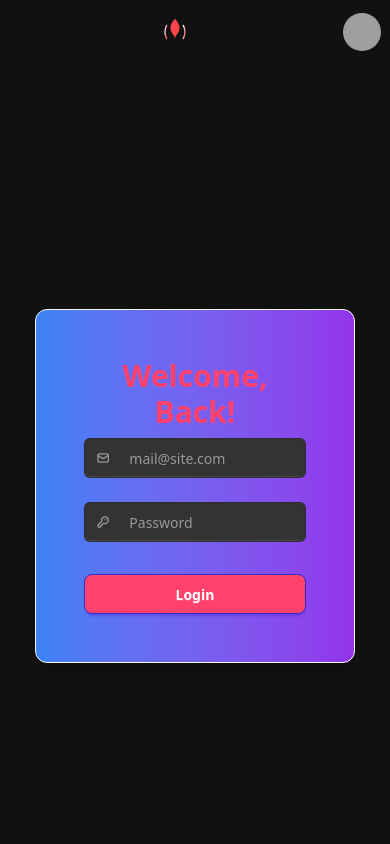
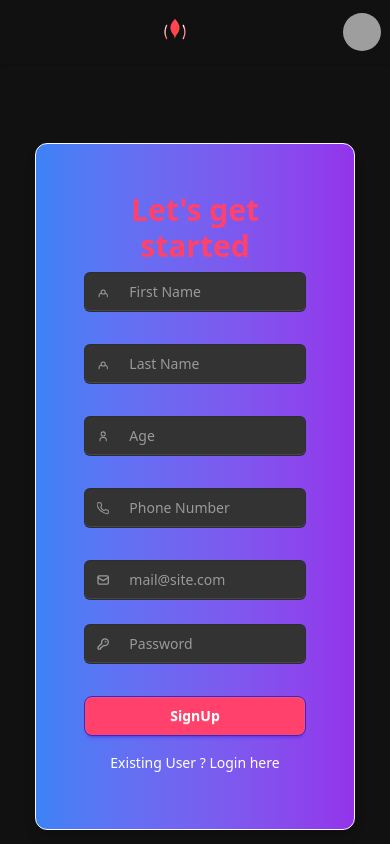
Before and after one commit to faroutfarhaan/DevTinder-Frontend, a React (Vite) app: page /login in a window 390 px wide. Shown: the top 844 px of the page. Built offline with nearby package versions, Linux system fonts and the light colour scheme; grey boxes are pictures that could not be loaded.

Commit message:
Add age and phone inputs with validation and fix login/signup card overlap

```diff
--- a/src/App.jsx
+++ b/src/App.jsx
@@ -3,7 +3,7 @@
 import React from "react"
 import Body from "./components/Body"
 import {Provider} from "react-redux"
-import Login from "./components/login"
+import Login from "./components/Login"
 import Profile from "./components/Profile"
 import { BrowserRouter, Route, Routes } from "react-router-dom"
 import appStore from "./utils/appStore";
--- a/src/components/Login.jsx
+++ b/src/components/Login.jsx
@@ -9,6 +9,11 @@ import { addUser } from '../utils/userSlice';
 const Login = () => {
   const [email, setEmail] = useState("");
   const [password, setPassword] = useState("");
+  const [firstName,setFirstName]=useState();
+  const [lastName,setLastName]=useState();
+  const [age,setAge]=useState();
+  const [phone,setPhone]=useState();
+  const [isLogin,setIsLogin]=useState(false);
   const [error, setError] = useState("");
   const dispatch = useDispatch();
   const navigate = useNavigate();
@@ -28,17 +33,143 @@ const Login = () => {
       console.log(err);
     }
   }
+  const handleSignup=async ()=>{
+    try{
+          const res=await axios.post(BASE_URL+"/signup",{
+            firstName,
+            lastName,
+            age,
+            phone,
+            email,
+            password
+
+          },{withCredentials:true});
+          if(res.status!=400){
+            console.log(res);
+          }
+    }catch(err){
+      setError(err.response.data);
+           console.log(err);
+
+    }
+  }
 
   return (
 
-    <div className="flex justify-center items-center  bg-[#111111] h-screen">
+    <div className="min-h-screen flex justify-center items-center  bg-[#111111] px-4 py-10">
       <div className="card card-border bg-gradient-to-r from-[#3B82F6] to-[#9333EA] w-full sm:w-96 md:w-96 lg:w-96 xl:w-96 p-6 rounded-xl shadow-lg max-w-xs">
         <div className="card-body text-white">
           <h2 className="card-title text-center text-3xl font-semibold text-[#FF416C] sm:text-2xl lg:text-3xl">
-            Welcome, Back!
+            {isLogin?"Welcome, Back!":"Let's get started"}
           </h2>
+          {!isLogin && (<>
+            <label className="input bg-[#333333] text-white rounded-md mb-6 w-full">
+            <svg
+  className="h-[1em] opacity-50"
+  xmlns="http://www.w3.org/2000/svg"
+  viewBox="0 0 24 24"
+  fill="none"
+  stroke="currentColor"
+  strokeWidth="2"
+  strokeLinecap="round"
+  strokeLinejoin="round"
+>
+  <path d="M20 21v-2a4 4 0 0 0-3-3.87M4 21v-2a4 4 0 0 1 3-3.87m9-3.13a4 4 0 1 0-8 0 4 4 0 0 0 8 0z" />
+            </svg>
 
-          <label className="input bg-[#333333] text-white rounded-md mb-4 w-full">
+            <input
+              type="text"
+              required
+              value={firstName}
+              onChange={(e) => setFirstName(e.target.value)}
+              placeholder="First Name"
+              minLength="2"
+              pattern="(?=.*[a-z])(?=.*[A-Z])"
+              title="Must be more than 2 characters"
+              className="bg-transparent text-white w-full p-3"
+            />
+
+          </label>
+          <label className="input bg-[#333333] text-white rounded-md mb-6 w-full">
+          <svg
+  className="h-[1em] opacity-50"
+  xmlns="http://www.w3.org/2000/svg"
+  viewBox="0 0 24 24"
+  fill="none"
+  stroke="currentColor"
+  strokeWidth="2"
+  strokeLinecap="round"
+  strokeLinejoin="round"
+>
+  <path d="M20 21v-2a4 4 0 0 0-3-3.87M4 21v-2a4 4 0 0 1 3-3.87m9-3.13a4 4 0 1 0-8 0 4 4 0 0 0 8 0z" />
+            </svg>
+            <input
+              type="text"
+              required
+              value={lastName}
+              onChange={(e) => setLastName(e.target.value)}
+              placeholder="Last Name"
+              minLength="2"
+              pattern="(?=.*[a-z])(?=.*[A-Z])"
+              // title="Must be more than 8 characters, including number, lowercase letter, uppercase letter"
+              className="bg-transparent text-white w-full p-3"
+            />
+          </label>
+          <label className="input bg-[#333333] text-white rounded-md mb-6 w-full">
+  <svg
+    className="h-[1em] opacity-50"
+    xmlns="http://www.w3.org/2000/svg"
+    viewBox="0 0 24 24"
+    fill="none"
+    stroke="currentColor"
+    strokeWidth="2"
+    strokeLinecap="round"
+    strokeLinejoin="round"
+  >
+    <circle cx="12" cy="8" r="4" />
+    <path d="M6 21v-2a4 4 0 0 1 4-4h4a4 4 0 0 1 4 4v2" />
+  </svg>
+  <input
+    type="number"
+    required
+    value={age}
+    onChange={(e) => setAge(e.target.value)}
+    placeholder="Age"
+    min="18"
+    max="100"
+    className="bg-transparent text-white w-full p-3"
+  />
+          </label>
+
+
+          <label className="input bg-[#333333] text-white rounded-md mb-6 w-full">
+  <svg
+    className="h-[1em] opacity-50"
+    xmlns="http://www.w3.org/2000/svg"
+    viewBox="0 0 24 24"
+    fill="none"
+    stroke="currentColor"
+    strokeWidth="2"
+    strokeLinecap="round"
+    strokeLinejoin="round"
+  >
+    <path d="M22 16.92V21a2 2 0 0 1-2.18 2 19.91 19.91 0 0 1-8.63-3.07A19.5 19.5 0 0 1 3.07 12.8 19.91 19.91 0 0 1 0 4.18 2 2 0 0 1 2 2h4.09a2 2 0 0 1 2 1.72 12.8 12.8 0 0 0 .7 2.81 2 2 0 0 1-.45 2.11L7.12 10.6a16 16 0 0 0 6.29 6.29l1.96-1.22a2 2 0 0 1 2.11-.45 12.8 12.8 0 0 0 2.81.7 2 2 0 0 1 1.72 2z" />
+  </svg>
+  <input
+    type="tel"
+    required
+    value={phone}
+    onChange={(e) => setPhone(e.target.value)}
+    placeholder="Phone Number"
+    pattern="[6-9]{1}[0-9]{9}"
+    maxLength="10"
+    minLength="10"
+    className="bg-transparent text-white w-full p-3"
+  />
+          </label>
+
+           </>)}
+         <> <label className="input bg-[#333333] text-white rounded-md mb-4 w-full">
             <svg className="h-[1em] opacity-50" xmlns="http://www.w3.org/2000/svg" viewBox="0 0 24 24">
               <g
                 strokeLinejoin="round"
@@ -87,18 +218,27 @@ const Login = () => {
               title="Must be more than 8 characters, including number, lowercase letter, uppercase letter"
               className="bg-transparent text-white w-full p-3"
             />
-          </label>
+          </label> </>
 
           {error && <p className="text-red-500 text-sm mb-4">{error}</p>}
 
           <div className="card-actions justify-center">
             <button
               className="btn btn-primary bg-[#FF416C] hover:bg-[#FF4B2B] text-white w-full py-3 rounded-lg"
-              onClick={handleLogin}
+              onClick={isLogin?handleLogin:handleSignup}
             >
-              Login
+              {isLogin?"Login":"SignUp"}
             </button>
+
           </div>
+          <p
+            className=" text-center cursor-pointer py-2"
+            onClick={() => setIsLogin((value) => !value)}
+          >
+            {isLogin
+              ? "New user ? signup here"
+              : "Existing User ? Login here"}
+          </p>
         </div>
       </div>
     </div>
```
